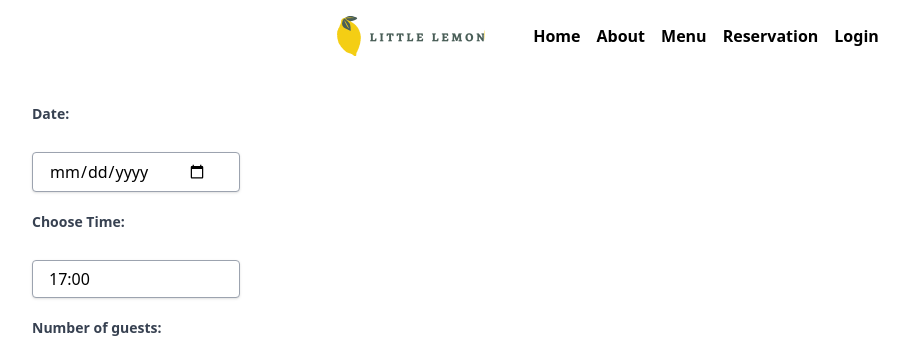
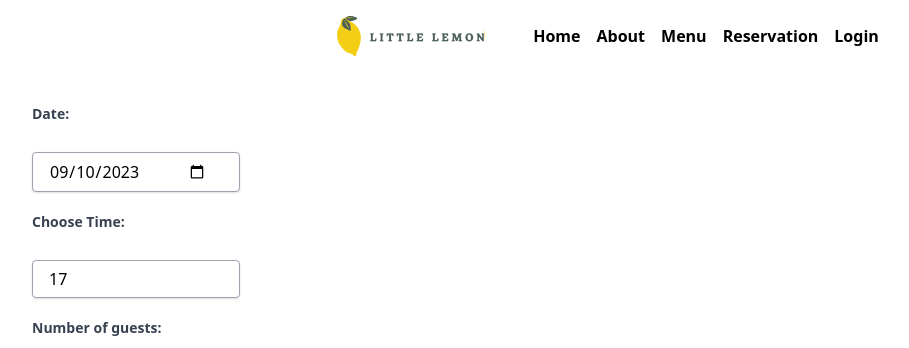
Before and after one commit to Gian114/coursera-meta-capstone-project, a React (Create React App) app in the folder little-lemon/: page /reservation in a window 1280 px wide. Shown: the top 348 px of the page, without its empty margins (32-941 px from the left). Built offline with nearby package versions, Linux system fonts and the light colour scheme.

Commit message:
UpdateOk

```diff
--- a/little-lemon/public/index.html
+++ b/little-lemon/public/index.html
@@ -29,6 +29,7 @@
     <title>React App</title>
   </head>
   <body>
+    <script src="https://raw.githubusercontent.com/Meta-Front-End-Developer-PC/capstone/master/api.js"></script>
     <noscript>You need to enable JavaScript to run this app.</noscript>
     <div id="root"></div>
     <!--
--- a/little-lemon/src/components/BookingForm.js
+++ b/little-lemon/src/components/BookingForm.js
@@ -4,21 +4,17 @@ function BookingForm(props) {
     const [guests, setGuests] = useState('2');
     const [occasion, setOccasion] = useState('Birthday');
 
-
-
     return (
         <form className="grid gap-5 max-w-52 mx-16 mt-8">
             <label className='block text-gray-700 text-sm font-bold mb-2'>Date:</label>
-            <input type="date" value={props.dateTime.date} onChange={(e) => props.dispatch({type: 'date', value: e.target.value })} required
+            <input type="date" value={props.dateTime.date} onChange={(e) => props.handleDateChange(e.target.value)} required
                 className='block appearance-none w-full bg-white border border-gray-400 hover:border-gray-500 px-4 py-2 pr-8 rounded shadow leading-tight focus:outline-none focus:shadow-outline' />
             <label className='block text-gray-700 text-sm font-bold mb-2'>Choose Time:</label>
-            <select value={props.dateTime.time} onChange={(event) => props.dispatch({type: 'time', value: event.target.value})}
+            <select value={props.dateTime.currentTime} onChange={(event) => props.handleTimeChange(event.target.value)}
                 className='block appearance-none w-full bg-white border border-gray-400 hover:border-gray-500 px-4 py-2 pr-8 rounded shadow leading-tight focus:outline-none focus:shadow-outline'>
-                <option value="17">17:00</option>
-                <option value="18">18:00</option>
-                <option value="19">19:00</option>
-                <option value="20">20:00</option>
-                <option value="21">21:00</option>
+                {props.dateTime.availableTime.map((time) =>
+                    <option key={time} value={time}>{time}</option>
+                )}
             </select>
             <label className='block text-gray-700 text-sm font-bold mb-2'>Number of guests:</label>
             <input className='block appearance-none w-full bg-white border border-gray-400 hover:border-gray-500 px-4 py-2 pr-8 rounded shadow leading-tight focus:outline-none focus:shadow-outline'
--- /dev/null
+++ b/little-lemon/src/mockAPI.js
@@ -0,0 +1,66 @@
+//check this available data for fetchAPI
+const availableTimesByDate = {
+    '2023-08-29': ['17', '18', '19', '20', '21'],
+    '2023-09-01': ['17', '18', '19', '20', '21'],
+    '2023-09-02': ['17', '18', '19', '20', '21'],
+    '2023-09-03': ['17', '18', '19', '20', '21'],
+    '2023-09-04': ['17', '18', '19', '20', '21'],
+    '2023-09-05': ['17', '18', '19', '20', '21'],
+    '2023-09-06': ['17', '18', '19', '20', '21'],
+    '2023-09-07': ['17', '18', '19', '20', '21'],
+    '2023-09-08': ['17', '18', '19', '20', '21'],
+    '2023-09-09': ['17', '18', '19', '20', '21'],
+    '2023-09-10': ['17', '18', '19', '20', '21'],
+    '2023-09-11': ['17', '18', '19', '20', '21'],
+    '2023-09-12': ['17', '18', '19', '20', '21'],
+    '2023-09-13': ['17', '18', '19', '20', '21'],
+    '2023-09-14': ['17', '18', '19', '20', '21'],
+    '2023-09-15': ['17', '18', '19', '20', '21'],
+    '2023-09-16': ['17', '18', '19', '20', '21'],
+    '2023-09-17': ['17', '18', '19', '20', '21'],
+    '2023-09-18': ['17', '18', '19', '20', '21'],
+    '2023-09-19': ['17', '18', '19', '20', '21'],
+    '2023-09-20': ['17', '18', '19', '20', '21'],
+    '2023-09-21': ['17', '18', '19', '20', '21'],
+    '2023-09-22': ['17', '18', '19', '20', '21'],
+    '2023-09-23': ['17', '18', '19', '20', '21'],
+    '2023-09-24': ['17', '18', '19', '20', '21'],
+    '2023-09-25': ['17', '18', '19', '20', '21'],
+    '2023-09-26': ['17', '18', '19', '20', '21'],
+    '2023-09-27': ['17', '18', '19', '20', '21'],
+    '2023-09-28': ['17', '18', '19', '20', '21'],
+    '2023-09-29': ['17', '18', '19', '20', '21'],
+    '2023-09-30': ['17', '18', '19', '20', '21'],
+    '2023-10-01': ['17', '18', '19', '20', '21'],
+  };
+
+
+  const fetchAPI = (date) => {
+    return new Promise((resolve, reject) => {
+        setTimeout(() =>{
+            if(availableTimesByDate[date]){
+                resolve(availableTimesByDate[date])
+            }
+            else{
+                reject(new Error('No available times for the selected date.'));
+            }
+        } , 1000)
+    })
+  }
+
+  const submitAPI = (formData) => {
+
+    availableTimesByDate[formData.date] = availableTimesByDate[formData.date].filter(time => time !== formData.time);
+
+    return new Promise((resolve, reject) => {
+      setTimeout(() => {
+        if (formData) {
+          resolve(true); // Simulate successful submission
+        } else {
+          reject(new Error('Form submission failed.'));
+        }
+      }, 1000); // Simulate API delay
+    });
+  };
+
+  export{fetchAPI,submitAPI}
--- a/little-lemon/src/pages/Reservation.js
+++ b/little-lemon/src/pages/Reservation.js
@@ -1,39 +1,50 @@
 import { useReducer } from "react";
 import BookingForm from "../components/BookingForm";
+import { fetchAPI } from "../mockAPI";
 
+//fetch API should be valid only for the semptember
 function Reservation() {
-  const cdate = new Date();
-
-  let day = cdate.getDate();
-  let month = cdate.getMonth() + 1;
-  let year = cdate.getFullYear();
-  let currentDate = `${day}/${month}/${year}`;
-
-
   function reducer(state, action) {
+    console.log(action);
     switch (action.type) {
       case 'date':
-        return { ...state, date: action.value };
+          return {
+            ...state,
+            date: action.date,
+            availableTime: action.availableTime,
+            currentTime: action.availableTime[0]
+          }
       case 'time':
-        return { ...state, time: action.value };
+          return {
+            ...state,
+            date: action.date,
+            availableTime: action.availableTime,
+            currentTime: action.time
+          }
       default:
         return state;
     }
   }
 
   const [dateTime, dispatch] = useReducer(reducer, {
-    date: currentDate,
-    time: "17",
+    date: '2023-09-10',
+    availableTime: ['17', '18', '19', '20', '21'],
+    currentTime: '17',
   });
 
 
-  /*function inizializeTime() {
-    return ['17', '18', '19', '20', '21'];
+  const handleDateChange = (newDate) => {
+    fetchAPI(newDate).then((res) => {
+      dispatch({ type: 'date', date: newDate, availableTime: res });
+    });
+  };
+
+  const handleTimeChange = (newTime) => {
+    dispatch({ type: 'time', date: dateTime.date, availableTime: dateTime.availableTime, time: newTime });
   }
-  */
 
     return (
-      <BookingForm dispatch={dispatch} dateTime={dateTime}/>
+      <BookingForm dateTime={dateTime} handleDateChange={handleDateChange} handleTimeChange={handleTimeChange}/>
     )
   }
 
```
Also changed, not shown: 2 other files (tests, documents, lock files or other folders).
